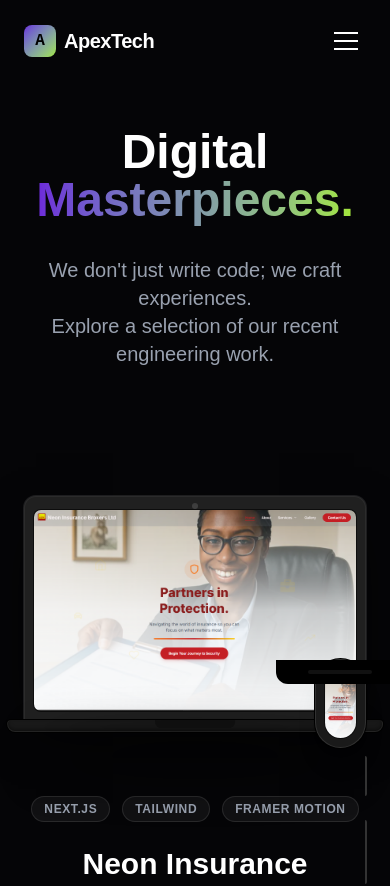
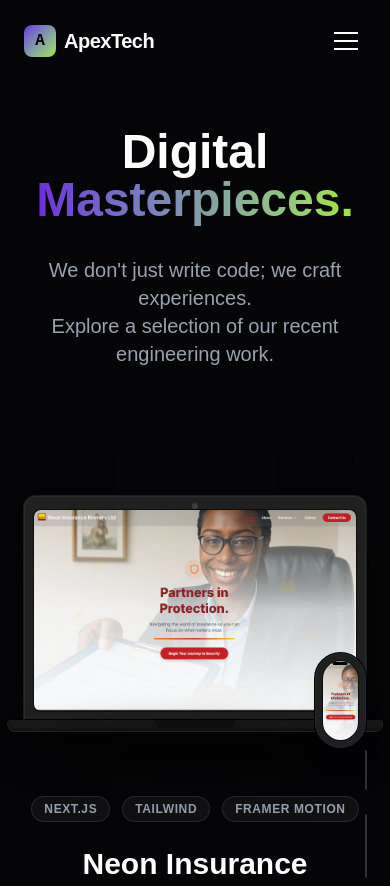
Before and after one commit to EmilioCharles/apextech, a Next.js app: page /projects in a window 390 px wide. Shown: the top 886 px of the page. Built offline with nearby package versions, Linux system fonts and the light colour scheme.

Commit message:
style: refine phone mockup to match iPhone 15 Pro Max aesthetic

```diff
--- a/src/components/PhoneMockup.tsx
+++ b/src/components/PhoneMockup.tsx
@@ -7,14 +7,14 @@ interface PhoneMockupProps {
 export default function PhoneMockup({ children }: PhoneMockupProps) {
     return (
         <div className="relative mx-auto w-full">
-            <div className="relative rounded-[2.5rem] bg-[#1a1a1a] p-2 shadow-xl border border-white/10 ring-1 ring-black">
-                {/* Camera / Notch Area */}
-                <div className="absolute top-0 left-1/2 -translate-x-1/2 h-6 w-32 bg-black rounded-b-xl z-20 flex justify-center items-center">
-                    <div className="w-16 h-1 bg-[#222] rounded-full opacity-50" />
+            <div className="relative rounded-[2.2rem] bg-[#1f1f1f] p-1.5 shadow-xl border border-gray-800 ring-1 ring-black">
+                {/* Dynamic Island */}
+                <div className="absolute top-2 left-1/2 -translate-x-1/2 h-[3.5%] w-[30%] bg-black rounded-full z-20 flex justify-center items-center">
+                    <div className="w-1/3 h-1/3 bg-[#111] rounded-full opacity-60 ml-[60%]" />
                 </div>
 
                 {/* Screen */}
-                <div className="relative rounded-[2rem] bg-black overflow-hidden aspect-[9/19] border border-white/5">
+                <div className="relative rounded-[1.8rem] bg-black overflow-hidden aspect-[9/19.5] border border-white/5">
                     {children}
 
                     {/* Screen Glare */}
```
